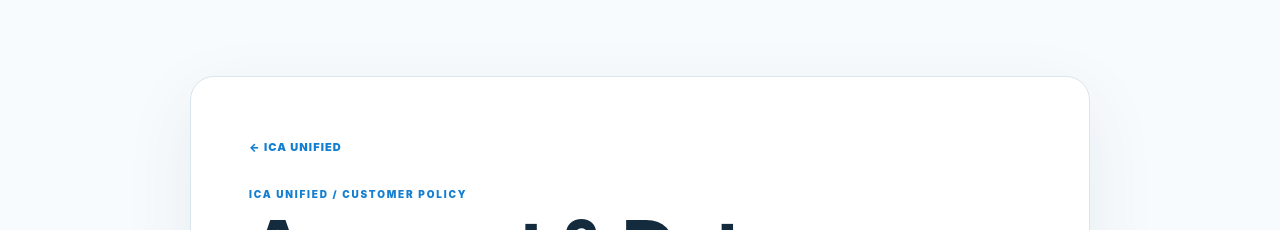
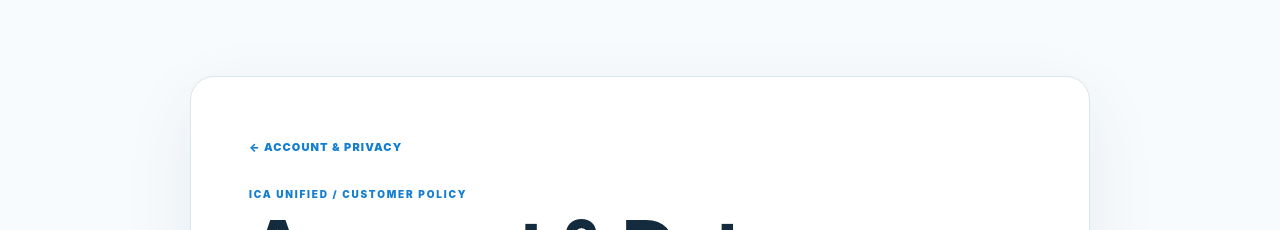
Before and after one commit to redavi19-asu/ICA-unified-, a Next.js app: page /account-deletion in a window 1280 px wide. Shown: the top 230 px of the page. Built offline with nearby package versions, Linux system fonts and the light colour scheme.

Commit message:
Keep deletion policy navigation inside workspace (#36)

```diff
--- a/src/app/LegalPage.tsx
+++ b/src/app/LegalPage.tsx
@@ -5,17 +5,21 @@ export default function LegalPage({
   eyebrow,
   title,
   updated = 'October 1, 2026',
+  backHref = '/',
+  backLabel = 'ICA UNIFIED',
   children,
 }: {
   eyebrow: string;
   title: string;
   updated?: string;
+  backHref?: string;
+  backLabel?: string;
   children: ReactNode;
 }) {
   return (
     <main style={{minHeight:'100vh',background:'#f8fbfd',color:'#142b3d',padding:'clamp(28px,6vw,76px) 20px'}}>
       <article style={{maxWidth:900,margin:'0 auto',background:'#fff',border:'1px solid #d9e6ee',borderRadius:24,padding:'clamp(26px,5vw,58px)',boxShadow:'0 24px 70px rgba(31,69,96,.08)'}}>
-        <Link href="/" style={{display:'inline-block',marginBottom:34,color:'#147fd1',fontSize:11,fontWeight:900,letterSpacing:'.1em',textDecoration:'none'}}>← ICA UNIFIED</Link>
+        <Link href={backHref} style={{display:'inline-block',marginBottom:34,color:'#147fd1',fontSize:11,fontWeight:900,letterSpacing:'.1em',textDecoration:'none'}}>← {backLabel}</Link>
         <p style={{margin:0,color:'#147fd1',fontSize:10,fontWeight:900,letterSpacing:'.18em'}}>{eyebrow}</p>
         <h1 style={{fontSize:'clamp(44px,7vw,78px)',lineHeight:.94,letterSpacing:'-.05em',margin:'12px 0 14px'}}>{title}</h1>
         <p style={{margin:'0 0 38px',color:'#748a99',fontSize:12}}>Last updated {updated}</p>
--- a/src/app/account-deletion/page.tsx
+++ b/src/app/account-deletion/page.tsx
@@ -2,7 +2,12 @@ import LegalPage, { LegalSection } from '../LegalPage';
 
 export default function AccountDeletionPage() {
   return (
-    <LegalPage eyebrow="ICA UNIFIED / CUSTOMER POLICY" title="Account & Data Deletion">
+    <LegalPage
+      eyebrow="ICA UNIFIED / CUSTOMER POLICY"
+      title="Account & Data Deletion"
+      backHref="/workspace/account"
+      backLabel="ACCOUNT & PRIVACY"
+    >
       <LegalSection title="Individual accounts">
         <p>Open Account &amp; Privacy in Unified or its mobile app to request account removal. Confirm that the request covers all your Unified workspace memberships. Requests are reviewed; the private status link shows progress and completion even after login access has been removed. A sole workspace owner must transfer ownership or have the workspace&apos;s separate closure request reviewed first.</p>
       </LegalSection>
```
